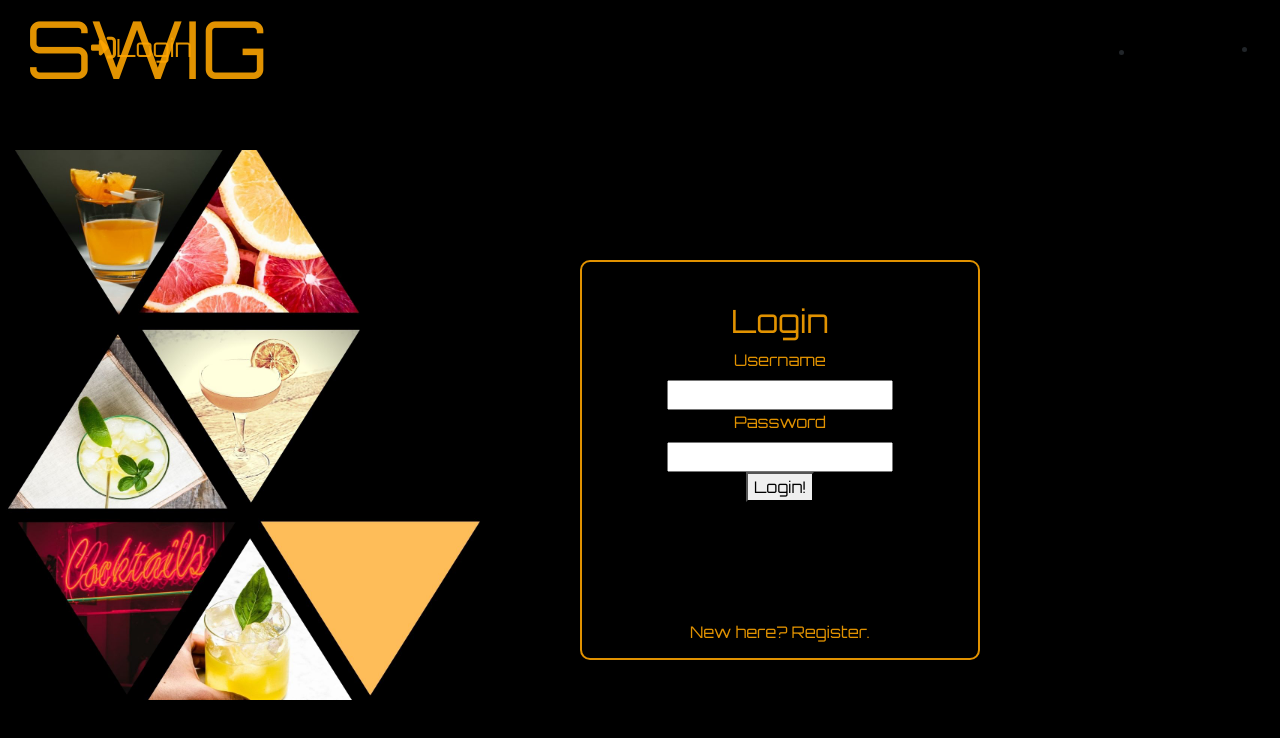
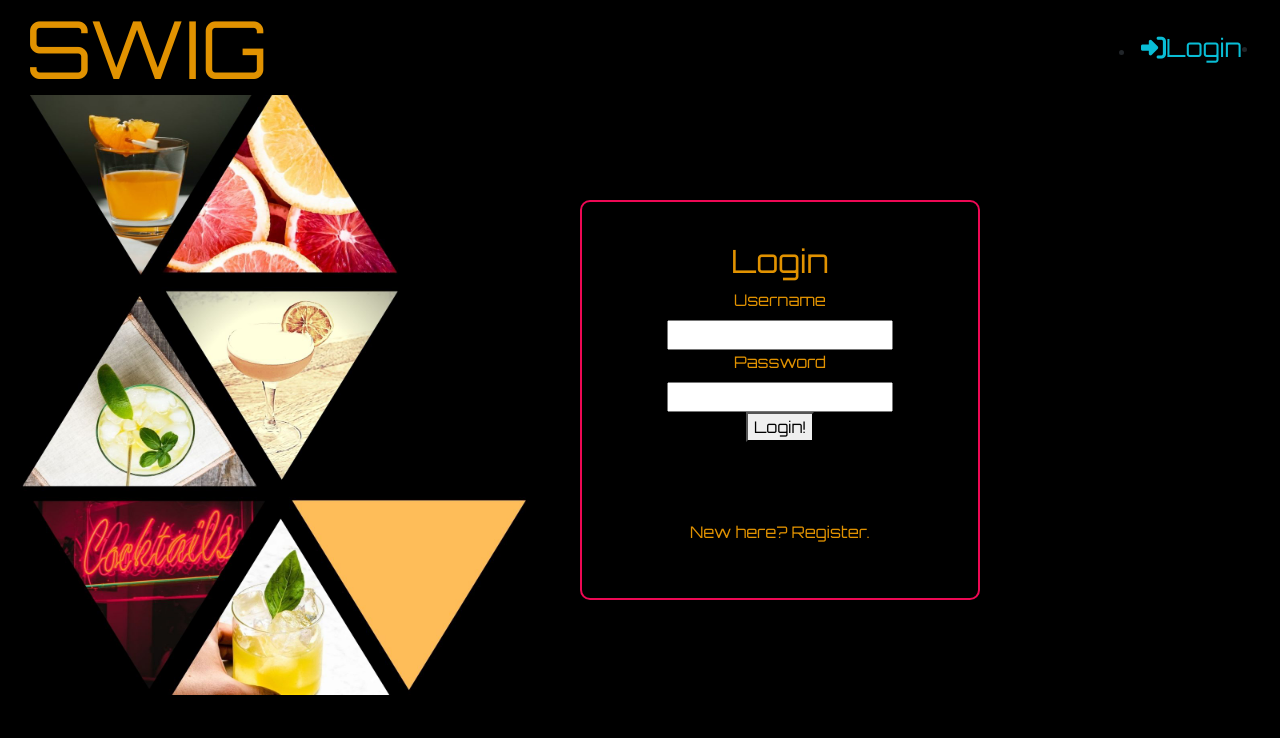
Before and after one commit to jayhunt0824/finalProject-client, a React (Create React App) app: page /user in a window 1280 px wide. Shown: the top 738 px of the page. Built offline with nearby package versions, Linux system fonts and the light colour scheme.

Commit message:
some styling changes

```diff
--- a/src/App.css
+++ b/src/App.css
@@ -27,14 +27,15 @@
 }
 
 .createRecipe {
-  height: 900px;
-  width: 300px;
+  height: 700px;
+  width: 350px;
   padding: 30px;
   background-color: black;
   color: rgba(255, 166, 0, 0.883);
   font-family: "Orbitron", sans-serif;
   position: relative;
   top: 50px;
+  left: -200px;
 }
 
 .jumbotron {
@@ -64,16 +65,16 @@
 } */
 
 .links {
-  color: rgba(255, 166, 0, 0.883);
+  color: rgb(9, 190, 214);
   font-size: 25px;
   font-family: "Orbitron", sans-serif;
   position: relative;
-  right: 1050px;
+  right: 0px;
 }
 
 .searchBar {
-  width: 600px;
-  height: 300px;
+  width: 450px;
+
   border-radius: 25px;
   position: relative;
   bottom: 400px;
@@ -126,12 +127,12 @@
 } */
 
 .authPic {
-  width: 750px;
-  height: 550px;
+  width: 800px;
+  height: 600px;
   margin: 0;
   position: relative;
   right: 310px;
-  bottom: 70px;
+  bottom: 125px;
 }
 
 /* .authPic2 {
@@ -148,8 +149,8 @@
   position: relative;
   left: 140px;
   text-align: center;
-  top: -510px;
-  border: 2px solid rgba(255, 166, 0, 0.883);
+  top: -620px;
+  border: 2px solid rgb(238, 8, 84);
   border-radius: 10px;
   color: rgba(255, 166, 0, 0.883);
   font-family: "Orbitron", sans-serif;
@@ -181,3 +182,19 @@ position: relative;
 bottom: 170px;
 left: -240px;
 }
+
+.vDiv{
+  width: 150px;
+  position: relative;
+  float: right;
+  height: 2000px;
+  background-color: rgb(238, 8, 84);
+}
+
+.recipeCard{
+  height: 300px;
+  width: 300px;
+  margin-bottom: 20px;
+  position: relative;
+  top: 50px;
+}
--- a/src/App.tsx
+++ b/src/App.tsx
@@ -35,6 +35,8 @@ class App extends React.Component<AppProps, AppState> {
   render() {
     return (
       <div className="entireApp">
+            {/* <div className="vDiv"></div> */}
+
         <Sitebar />
         {/* <MainPage /> */}
         <Switch>
--- a/src/components/Auth/Auth.tsx
+++ b/src/components/Auth/Auth.tsx
@@ -53,7 +53,7 @@ export class Auth extends React.Component<AuthProps, AuthState> {
             position: "relative",
             color: "rgba(255, 166, 0, 0.883)",
             fontFamily: "Orbitron",
-            bottom: 550,
+            bottom: 700,
             left: 140,
           }}
         >
--- a/src/components/Home/MainPage.tsx
+++ b/src/components/Home/MainPage.tsx
@@ -44,6 +44,7 @@ class MainPage extends React.Component<MainPageProps, MainPageState> {
   render() {
     return (
       <div>
+
         <div className="coloredMainDiv"></div>
         {/* <div className="img">
           <img src={blackberrycocktail} alt="" height="270" />
@@ -80,7 +81,9 @@ class MainPage extends React.Component<MainPageProps, MainPageState> {
             </button>
           </div>
         </form>
-        <div className="coloredDiv"></div>
+
+
+
 
         <RecipeCard
           // url={drinkURL}
--- a/src/components/User/UserRecipeCards.tsx
+++ b/src/components/User/UserRecipeCards.tsx
@@ -38,7 +38,7 @@ class UserRecipeCards extends React.Component<
       <div>
 
 
-      <Card>
+      <Card className="recipeCard">
             <CardImg top width="200px" src={this.props.recipe.photoUrl} alt="Card image cap" />
             <CardBody>
                 <CardTitle tag="h5">{this.props.recipe.name}</CardTitle>
```
